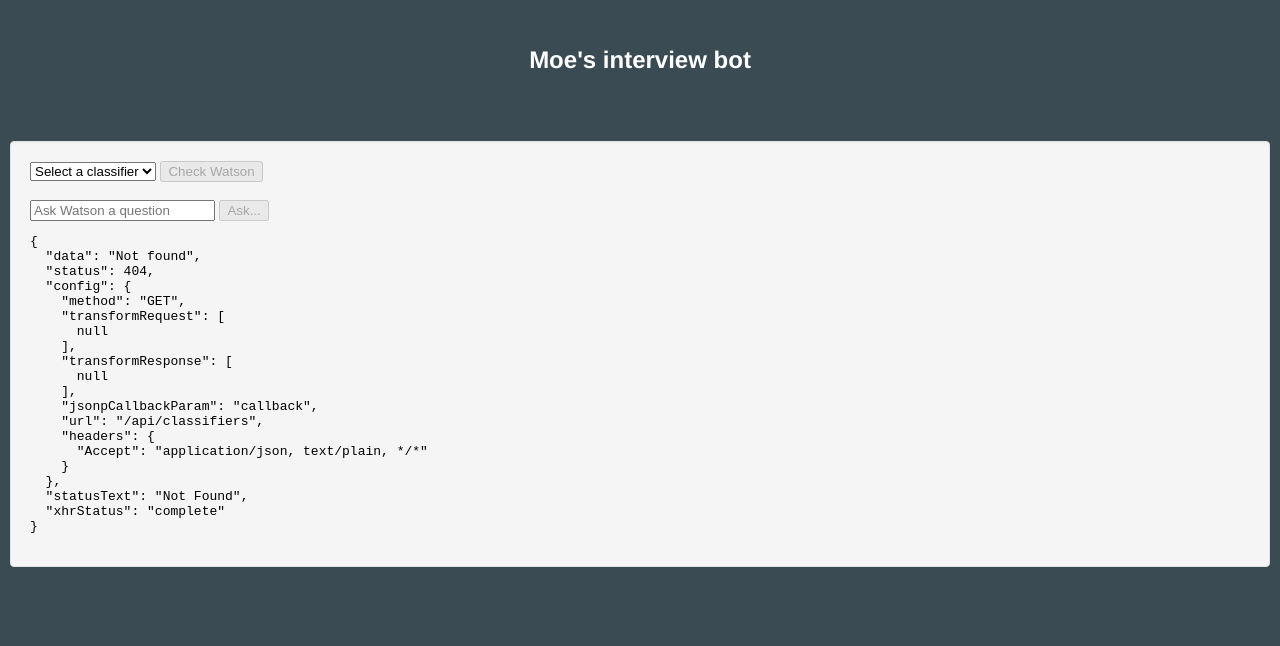
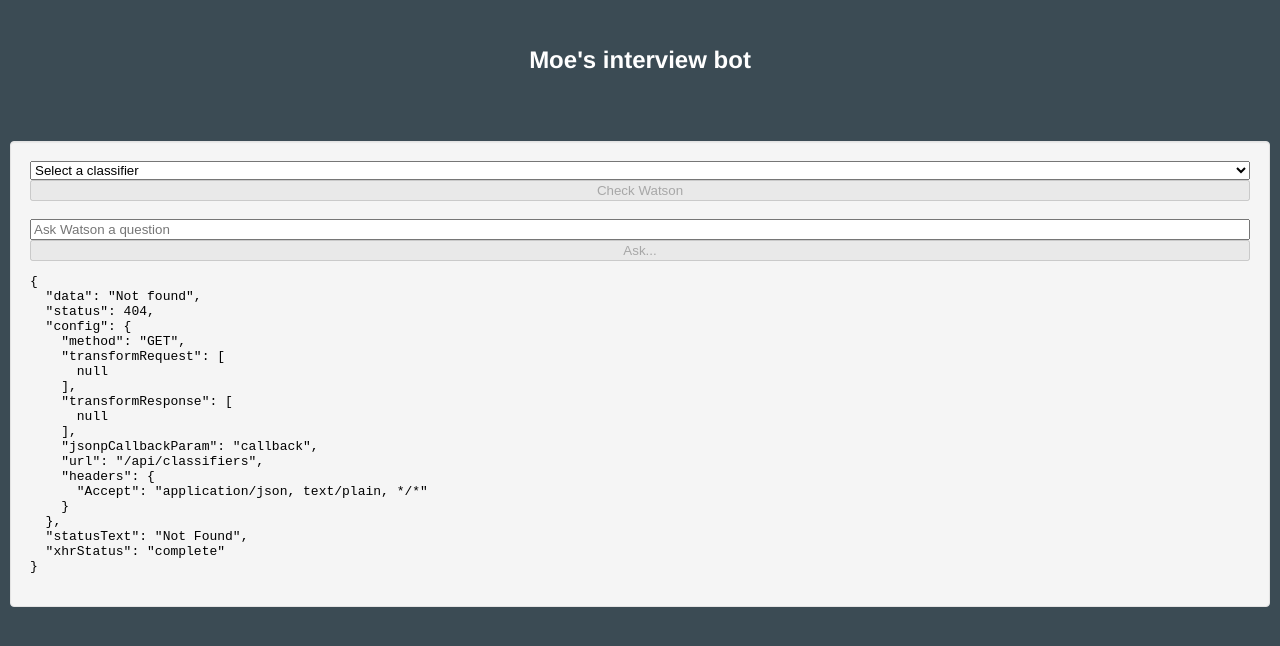
Before and after one commit to Mjinx/humley-test, a website: page public/index.html in a window 1280 px wide. Drawn offline with nearby package versions, Linux system fonts and the light colour scheme; no server answers.

Commit message:
clean up

```diff
--- a/app.js
+++ b/app.js
@@ -79,14 +79,11 @@
         res.send(err);
       else{
         var resp = response.classifiers.map(function(c){
-
           return {
             id:c.classifier_id,
             name:c.name
           };
         });
-
-        console.log(resp);
         res.json(resp);
       }
     });
--- a/public/css/style.css
+++ b/public/css/style.css
@@ -37,6 +37,9 @@
 	font-size: 2em;
 }
 
+input, select {
+	width: 100%;
+}
 
 .blue {
 	color: #00aed1;
--- a/public/js/ctrl/watsonCtrl.js
+++ b/public/js/ctrl/watsonCtrl.js
@@ -7,7 +7,6 @@
         $scope.message = "choose a classifier..";
 
         var onRepo = function(data){
-            console.log(data);
             $scope.message = data.answer;
             $scope.repo = data;
         };
```
